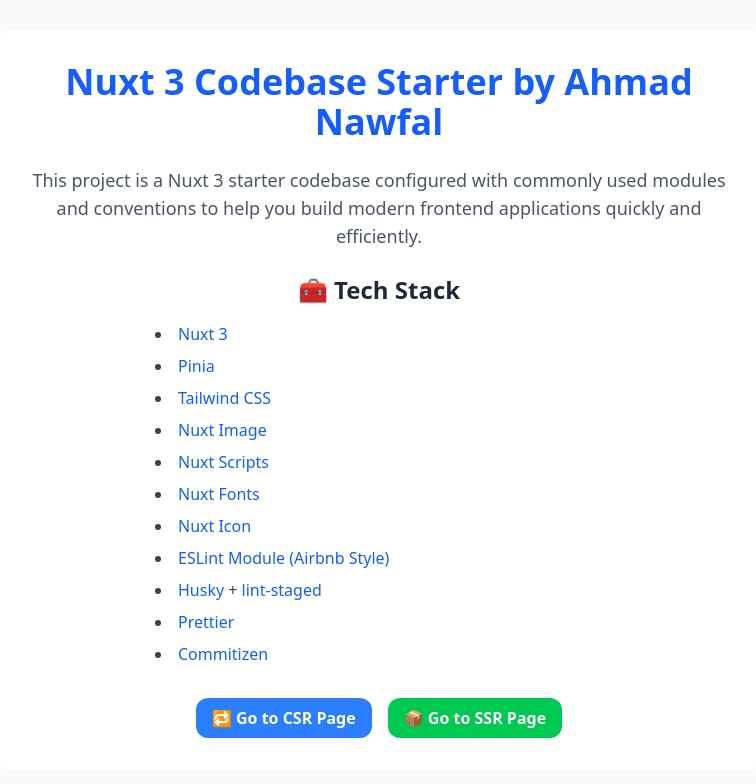
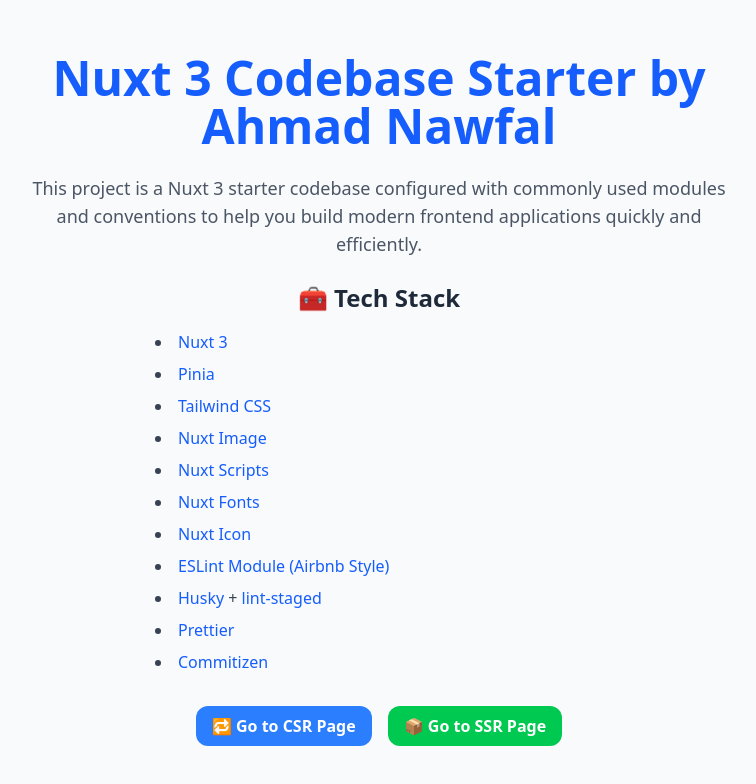
Before and after one commit to ahmadnawfal-hwg/fe-web-its, a Nuxt app: page / in a window 1280 px wide. Shown: the top 784 px of the page, without its empty margins (261-1017 px from the left). Built offline with nearby package versions, Linux system fonts and the light colour scheme.

Commit message:
style(tailwind.config): add design system

```diff
--- a/assets/css/main.css
+++ b/assets/css/main.css
@@ -1,2 +1 @@
 @import 'tailwindcss';
-@import './typography.css';
--- a/assets/css/typography.css
+++ /dev/null
@@ -1,4 +0,0 @@
-.typography-level-1 {
-  font-size: 2.25rem; /* 36px */
-  line-height: 2.5rem; /* 40px */
-}
--- a/pages/index.vue
+++ b/pages/index.vue
@@ -1,7 +1,7 @@
 <template>
   <div class="min-h-screen bg-gray-50 flex items-center justify-center px-4">
-    <div class="max-w-3xl w-full bg-white rounded-2xl p-8 text-center">
-      <h1 class="text-3xl md:text-4xl font-bold text-blue-600 mb-6">
+    <div class="max-w-3xl w-full rounded-2xl p-8 text-center">
+      <h1 class="text-5xl font-bold text-blue-600 mb-6">
         Nuxt 3 Codebase Starter by Ahmad Nawfal
       </h1>
       <p class="text-gray-600 text-lg mb-6">
--- a/tailwind.config.js
+++ b/tailwind.config.ts
@@ -1,9 +1,11 @@
-/** @type {import('tailwindcss').Config} */
-module.exports = {
+import type { Config } from 'tailwindcss';
+
+const config: Config = {
   content: [
     './components/**/*.{vue,js,ts}',
     './layouts/**/*.vue',
     './pages/**/*.vue',
+    './composables/**/*.{js,ts}',
     './app.vue',
   ],
   theme: {
@@ -11,3 +13,5 @@ module.exports = {
   },
   plugins: [],
 };
+
+export default config;
```
